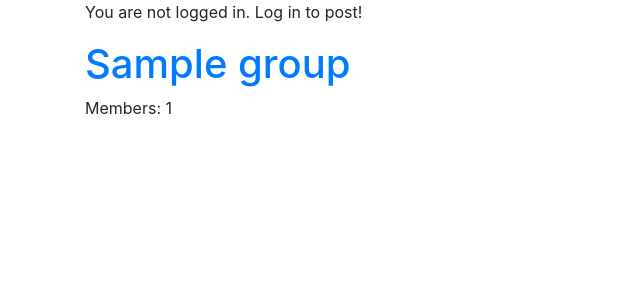
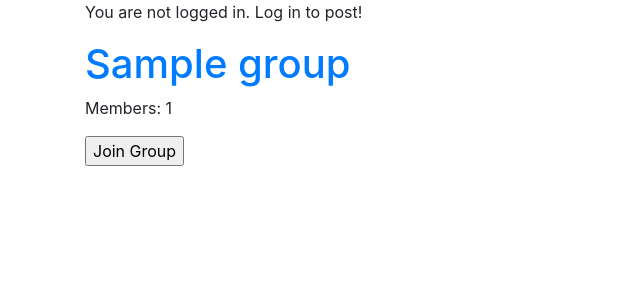
Before and after one commit to TheDomesticUser/space-social, a Django app: page /groups/ in a window 1280 px wide. Shown: the part 56-356 px from the top of the page, without its empty margins (0-640 px from the left). Run offline with Django 3.2, Linux system fonts and the light colour scheme; tables that the repository leaves empty hold one stand-in row (values such as "Sample post"); some libraries are stand-ins or nearby versions.

Commit message:
Added join group functionality, setting an assocation query between the user and the group

```diff
--- a/basic_app/templates/list_groups.html
+++ b/basic_app/templates/list_groups.html
@@ -20,5 +20,10 @@
       </a>
     </h1>
     <p>Members: {{ group.members_count }}</p>
+    <form action="{% url 'basic_app:join_group' pk=group.pk %}" method="post">
+      {% csrf_token %}
+
+      <input type="submit" value="Join Group">
+    </form>
   {% endfor %}
 {% endblock %}
--- a/basic_app/urls.py
+++ b/basic_app/urls.py
@@ -12,4 +12,5 @@ urlpatterns = [
     path('groups/', views.ListGroups.as_view(), name='groups_list'),
     re_path(r'^group/(?P<pk>\d+)/$', views.GroupDetailView.as_view(), name='group_detail'),
     re_path(r'^group/(?P<pk>\d+)/delete$', views.DeleteGroup.as_view(), name='delete_group'),
+    re_path(r'^group/(?P<pk>\d+)/join$', views.JoinGroup.as_view(), name='join_group'),
 ]
--- a/basic_app/views.py
+++ b/basic_app/views.py
@@ -10,7 +10,7 @@ from django.http import HttpResponse, HttpResponseRedirect
 from django.views.generic.base import TemplateView
 
 # signup and login functionality
-from django.views.generic.edit import CreateView, UpdateView, DeleteView
+from django.views.generic.edit import CreateView, UpdateView, DeleteView, View
 from django.contrib.auth.views import LoginView, LogoutView
 from django.contrib.auth.mixins import LoginRequiredMixin
 from django.contrib.auth.hashers import make_password
@@ -107,3 +107,15 @@ class DeleteGroup(DeleteView):
 
         # continue everything as usual if correct authentication
         return super().post(request, *args, **kwargs)
+
+class JoinGroup(View):
+    def post(self, request, *args, **kwargs):
+        # set the group to user assocation
+        user = request.user
+        group = models.Group.objects.get(pk=kwargs['pk'])
+
+        assocation = models.Association(member=user, group=group)
+        assocation.save()
+
+        # redirect the user to the group he/she joined
+        return redirect(reverse('basic_app:group_detail', kwargs={ 'pk': group.pk }))
```
Also changed, not shown: basic_app/templates/join_group.html (deleted).
